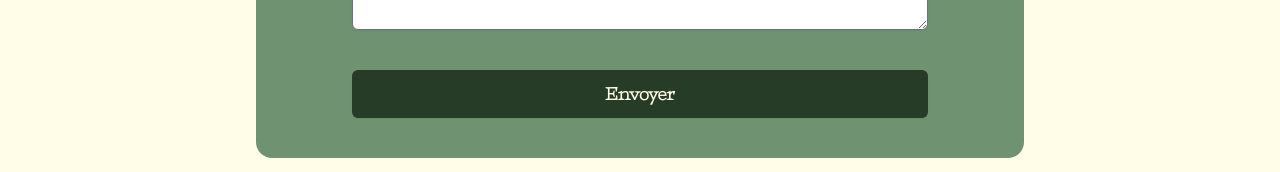
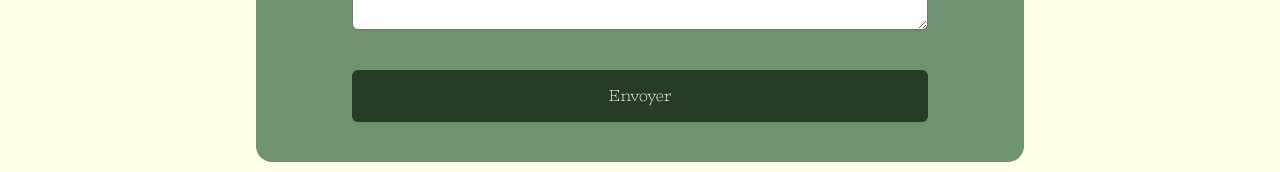
Before and after one commit to Jyok1m/ipseis, a Next.js app: page / in a window 1280 px wide. Shown: the part 1697-1869 px from the top of the page. Built offline with nearby package versions, Linux system fonts and the light colour scheme.

Commit message:
Amélioration du style et de l'accessibilité du bouton dans le composant ContactForm

```diff
--- a/src/components/home/ContactForm.tsx
+++ b/src/components/home/ContactForm.tsx
@@ -1,7 +1,7 @@
 "use client";
 
 import React, { useState } from "react";
-
+import clsx from "clsx";
 import { LoadingOutlined } from "@ant-design/icons";
 import { Spin } from "antd";
 
@@ -158,13 +158,16 @@ export default function ContactForm() {
 						</div>
 						<div className="mt-10">
 							<button
-								onClick={handleSubmit}
+								onClick={() => handleSubmit()}
 								disabled={isLoading}
-								className={`${
-									isLoading ? "cursor-not-allowed" : ""
-								} block w-full rounded-md bg-univers px-3.5 py-2.5 text-center text-sm sm:text-base lg:text-xl font-semibold text-support shadow-sm hover:opacity-80 focus-visible:outline focus-visible:outline-2 focus-visible:outline-offset-2 focus-visible:outline-indigo-600`}
+								className={clsx(
+									isLoading ? "cursor-not-allowed" : "cursor-pointer",
+									"w-full rounded-md bg-univers px-3 py-2 sm:py-3 text-base md:text-lg text-support font-normal shadow-sm hover:bg-univers/80 focus-visible:outline focus-visible:outline-2 focus-visible:outline-offset-2 focus-visible:outline-univers"
+								)}
 							>
-								{!isLoading ? <p>Envoyer</p> : <Spin indicator={<LoadingOutlined spin className="text-support" />} />}
+								<span className="flex justify-center text-support">
+									{!isLoading ? <p className="text">Envoyer</p> : <Spin indicator={<LoadingOutlined spin />} />}
+								</span>
 							</button>
 						</div>
 					</div>
```
